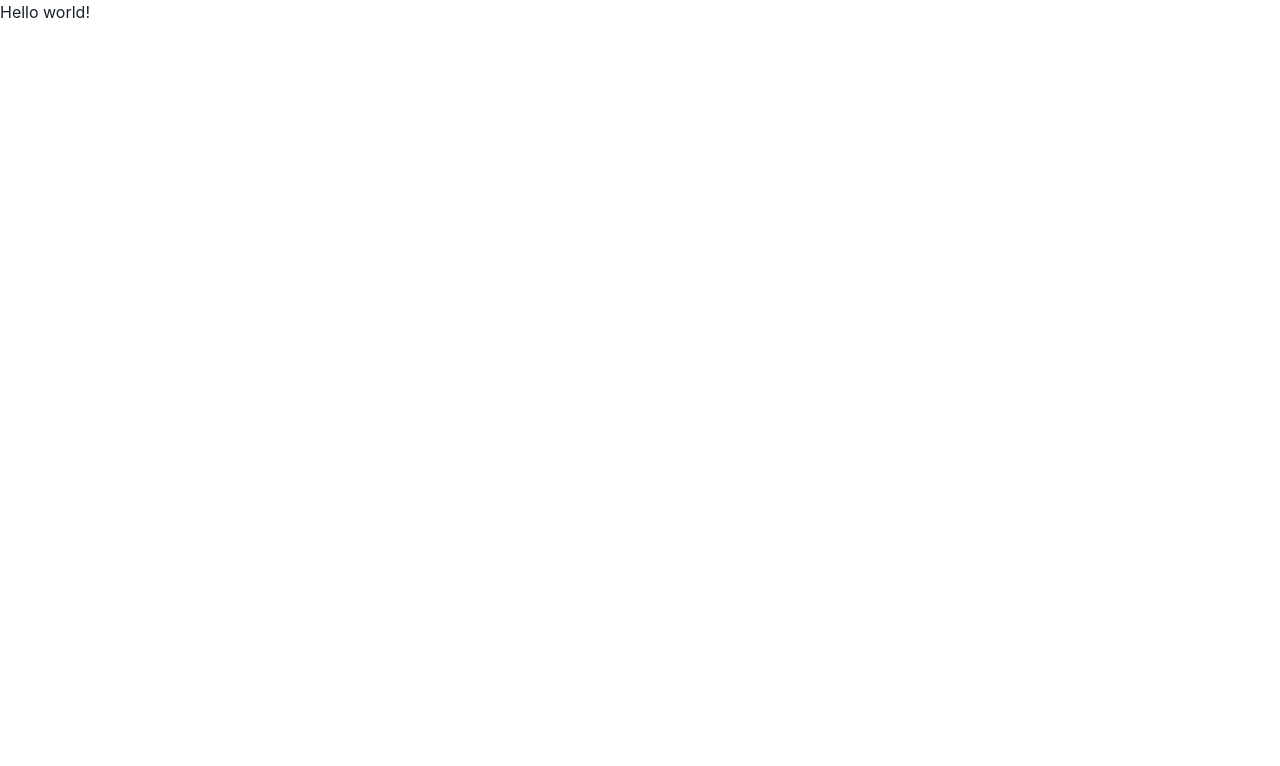
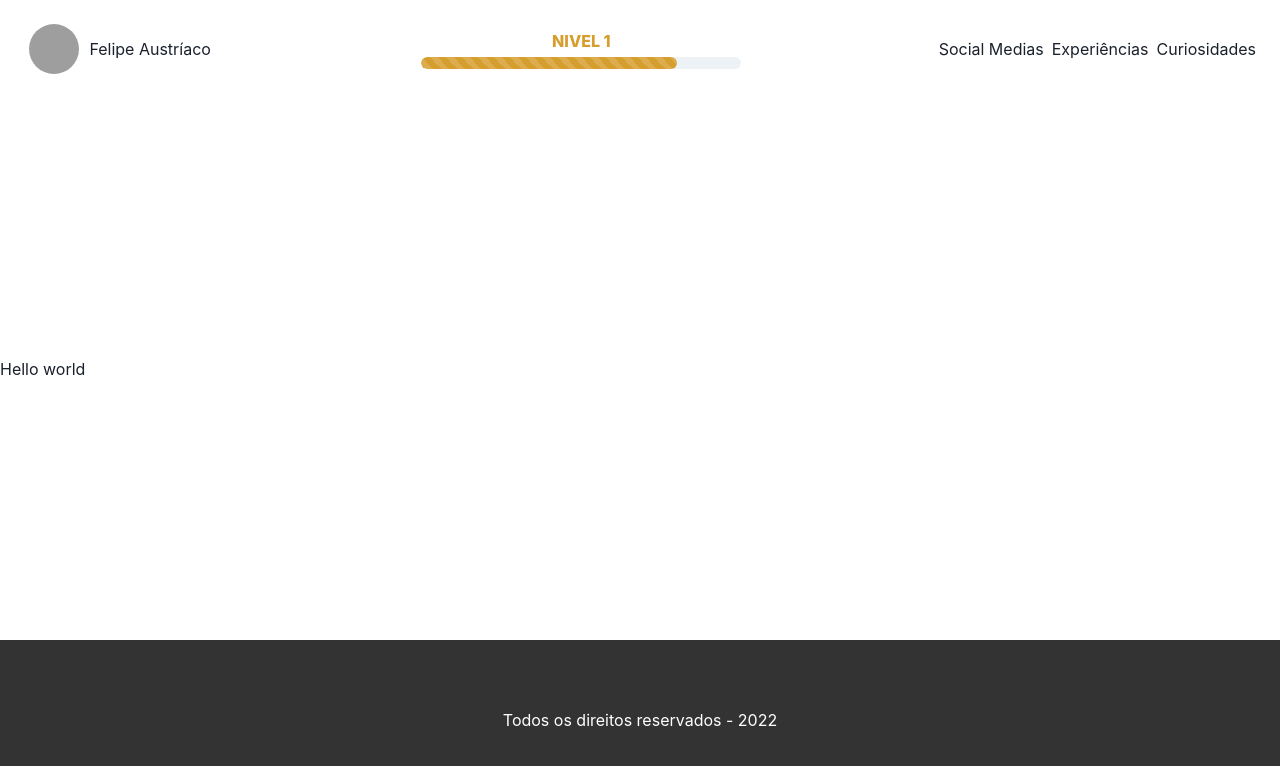
Before and after one commit to w1redl4in/portfolio-v2, a Next.js app: page / in a window 1280 px wide. Shown: the top 766 px of the page. Built offline with nearby package versions, Linux system fonts and the light colour scheme; grey boxes are pictures that could not be loaded.

Commit message:
feat(home): :sparkles: using defaultlayout

```diff
--- a/src/pages/index.tsx
+++ b/src/pages/index.tsx
@@ -1,7 +1,8 @@
 import type { NextPage } from "next";
+import { DefaultLayout } from "@layouts/default";
 
 const Home: NextPage = () => {
-  return <div>Hello world!</div>;
+  return <DefaultLayout>Hello world</DefaultLayout>;
 };
 
 export default Home;
```
